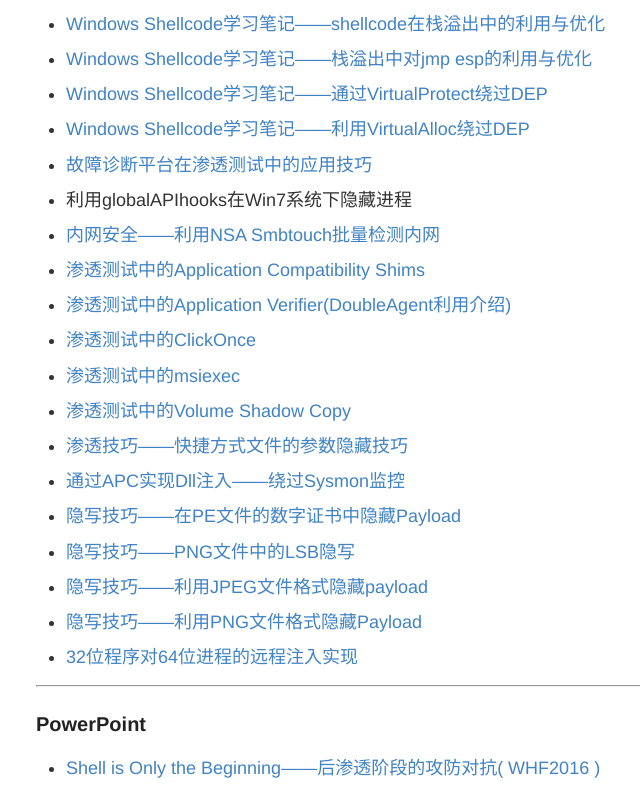
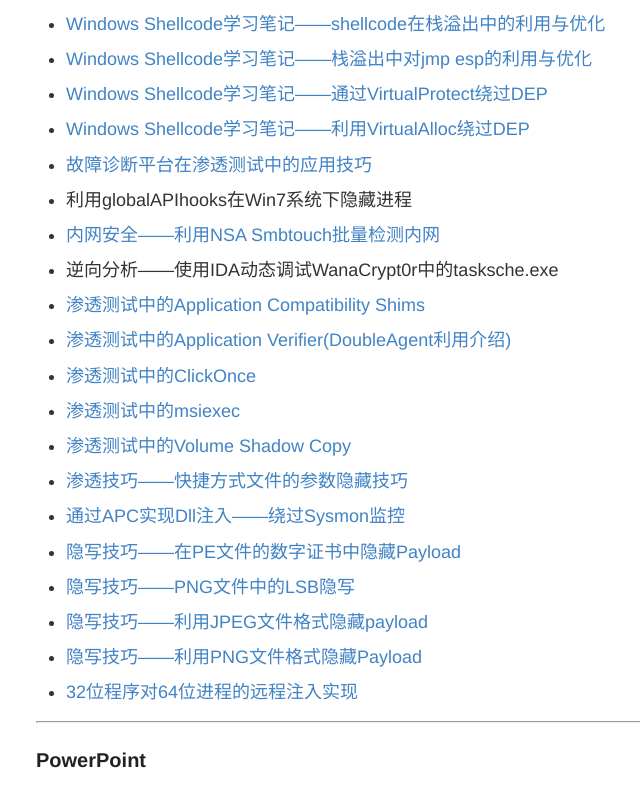
Before and after one commit to 3gstudent/backup-3gstudent.github.io, a Jekyll site: the page built from about.md, in a window 1280 px wide and 900 px high, scrolled down 2384 px, cut to the strip 0-785 px from the top of the window. Shown: the whole strip, without its empty margins (244-884 px from the left). Built offline with Jekyll 4.4.1, drawn with Linux system fonts in a browser that asks for light colours.

Commit message:
Update about.md

```diff
--- a/about.md
+++ b/about.md
@@ -144,6 +144,9 @@ Github:   [3gstudent](https://github.com/3gstudent)
  [内网安全——利用NSA Smbtouch批量检测内网](https://3gstudent.github.io/3gstudent.github.io/%E5%86%85%E7%BD%91%E5%AE%89%E5%85%A8-%E5%88%A9%E7%94%A8NSA-Smbtouch%E6%89%B9%E9%87%8F%E6%A3%80%E6%B5%8B%E5%86%85%E7%BD%91/)
 
 -
+ 逆向分析——使用IDA动态调试WanaCrypt0r中的tasksche.exe
+
+-
  [渗透测试中的Application Compatibility Shims](https://3gstudent.github.io/3gstudent.github.io/%E6%B8%97%E9%80%8F%E6%B5%8B%E8%AF%95%E4%B8%AD%E7%9A%84Application-Compatibility-Shims/)
 
 -
```
